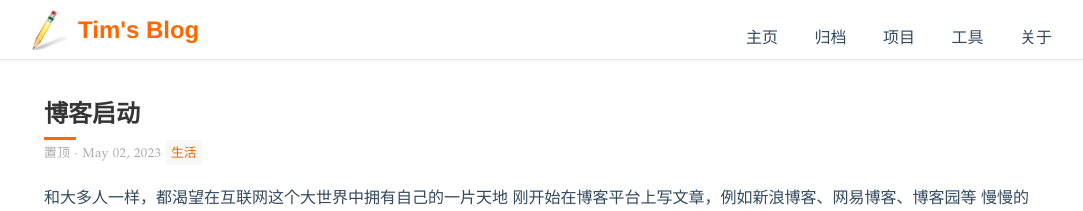
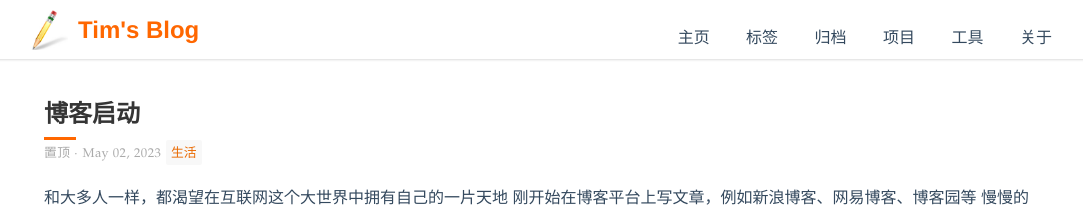
Before and after one commit to leanfish2011/leanfish2011.github.io, a Jekyll site: the page built from index.html, in a window 1280 px wide. Shown: the top 211 px of the page, without its empty margins (100-1183 px from the left). Built offline with Jekyll 4.4.1, drawn with Linux system fonts in a browser that asks for light colours; the list of posts is cut into pages by our own code.

Commit message:
Update navigation.html

```diff
--- a/_includes/navigation.html
+++ b/_includes/navigation.html
@@ -6,7 +6,8 @@
     </a>
     <ul>
       <li><a href="{{ site.baseurl }}/">主页</a></li>
-      <li><a href="{{ '/tags' | prepend: site.baseurl }}">归档</a></li>
+      <li><a href="{{ '/tags' | prepend: site.baseurl }}">标签</a></li>
+      <li><a href="{{ '/archive' | prepend: site.baseurl }}">归档</a></li>
       <li><a href="{{ '/project' | prepend: site.baseurl }}">项目</a></li>
       <li><a href="{{ '/tool' | prepend: site.baseurl }}">工具</a></li>
       <li><a href="{{ '/about' | prepend: site.baseurl }}">关于</a></li>
```
